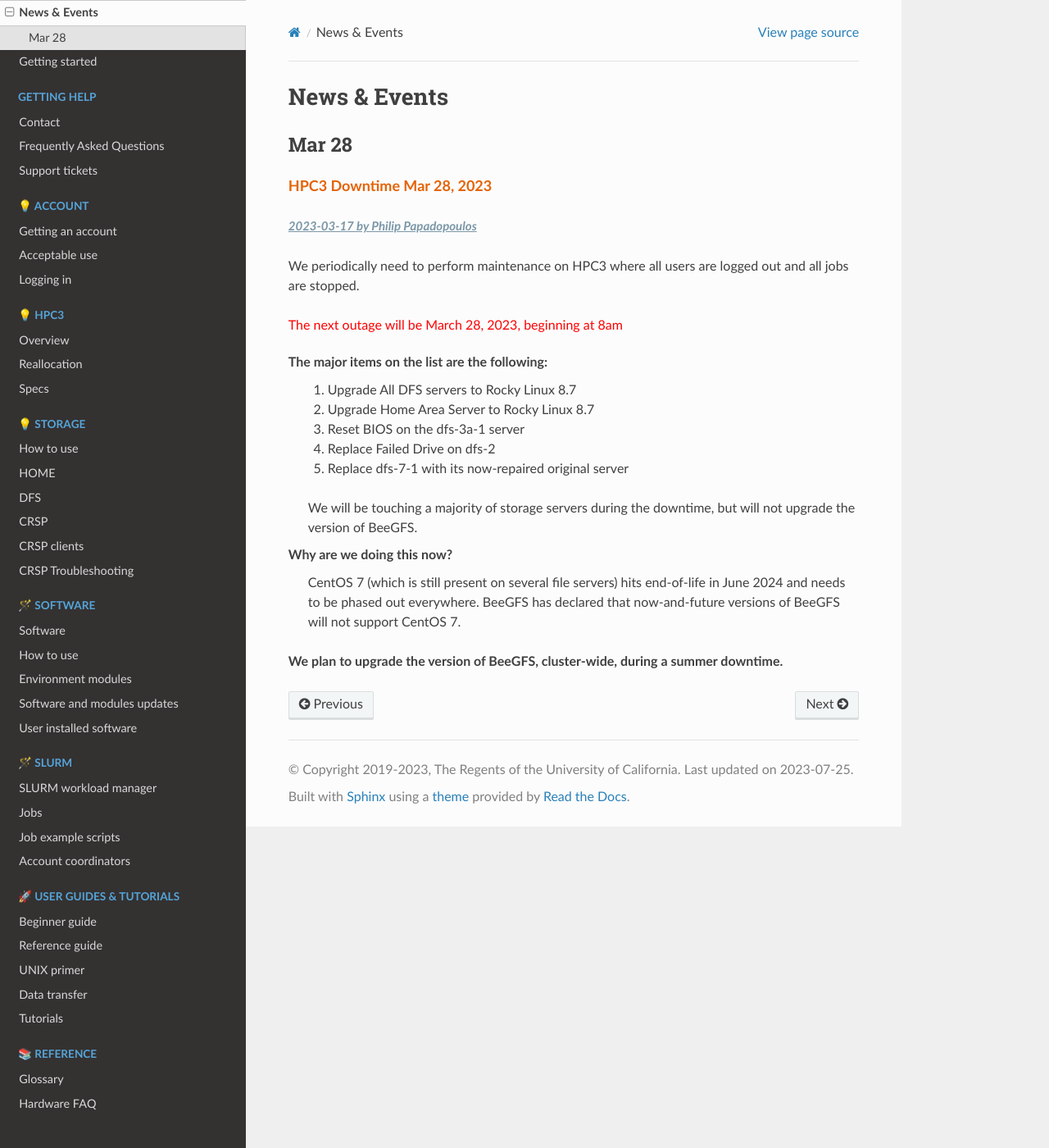
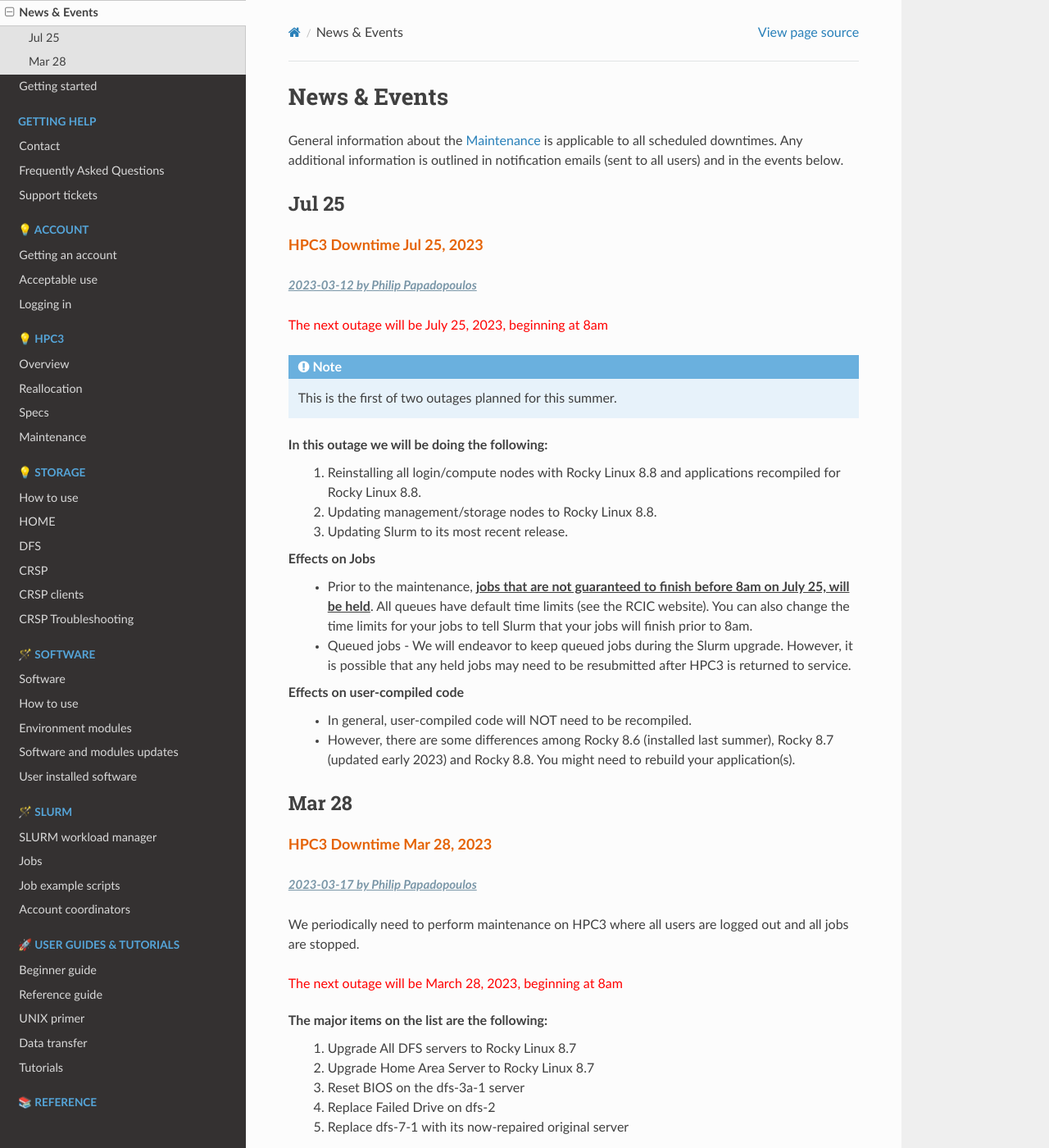
Before and after one commit to RCIC-UCI-Public/website-rcic, a Sphinx documentation site: the page built from docs/source/about/news.rst, in a window 1280 px wide and 1400 px high. Shown: the whole window at 82% size. Built offline with Sphinx 7.4.7 and the Read the Docs theme 2.0.0, drawn with Linux system fonts in a browser that asks for light colours.

Commit message:
add generic maintenance info and a specific july event

```diff
--- a/docs/source/about/news.rst
+++ b/docs/source/about/news.rst
@@ -3,6 +3,42 @@
 
 News & Events
 =============
+
+General information about the :ref:`maintenance`  is applicable to all
+scheduled downtimes. Any additional information is outlined in
+notification emails (sent to all users)  and in the events below.
+
+Jul 25
+------
+
+:blogtitle:`HPC3 Downtime Jul 25, 2023`
+
+:blogauthor:`2023-03-12 by Philip Papadopoulos`
+
+
+:red:`The next outage will be July 25, 2023, beginning at 8am`
+
+.. note:: This is the first of two outages planned for this summer.
+
+In this outage we will be doing the following:
+  1. Reinstalling all login/compute nodes with Rocky Linux 8.8 and
+     applications recompiled for Rocky Linux 8.8.
+  2. Updating management/storage nodes to Rocky Linux 8.8.
+  3. Updating Slurm to its most recent release.
+
+**Effects on Jobs**
+  - Prior to the maintenance, :underline:`jobs that are not guaranteed to finish
+    before 8am on July 25, will be held`. All queues have default time limits
+    (see the RCIC website). You can also change the time limits for your jobs
+    to tell Slurm that your jobs will finish prior to 8am.
+  - Queued jobs - We will endeavor to keep queued jobs during the Slurm
+    upgrade. However, it is possible that any held jobs may need to be
+    resubmitted after HPC3 is returned to service.
+
+**Effects on user-compiled code**
+  - In general, user-compiled code will NOT need to be recompiled.
+  - However, there are some differences among Rocky 8.6 (installed last summer), Rocky
+    8.7 (updated early 2023) and Rocky 8.8. You might need to rebuild your application(s).
 
 Mar 28
 ------
--- a/docs/source/index.rst
+++ b/docs/source/index.rst
@@ -37,6 +37,7 @@
    hpc3/hpc3
    hpc3/reallocations
    hpc3/specs
+   hpc3/maintenance
 
 .. toctree::
    :maxdepth: 1
```
Also changed, not shown: docs/source/hpc3/maintenance.rst (added, +44 -0 lines).
